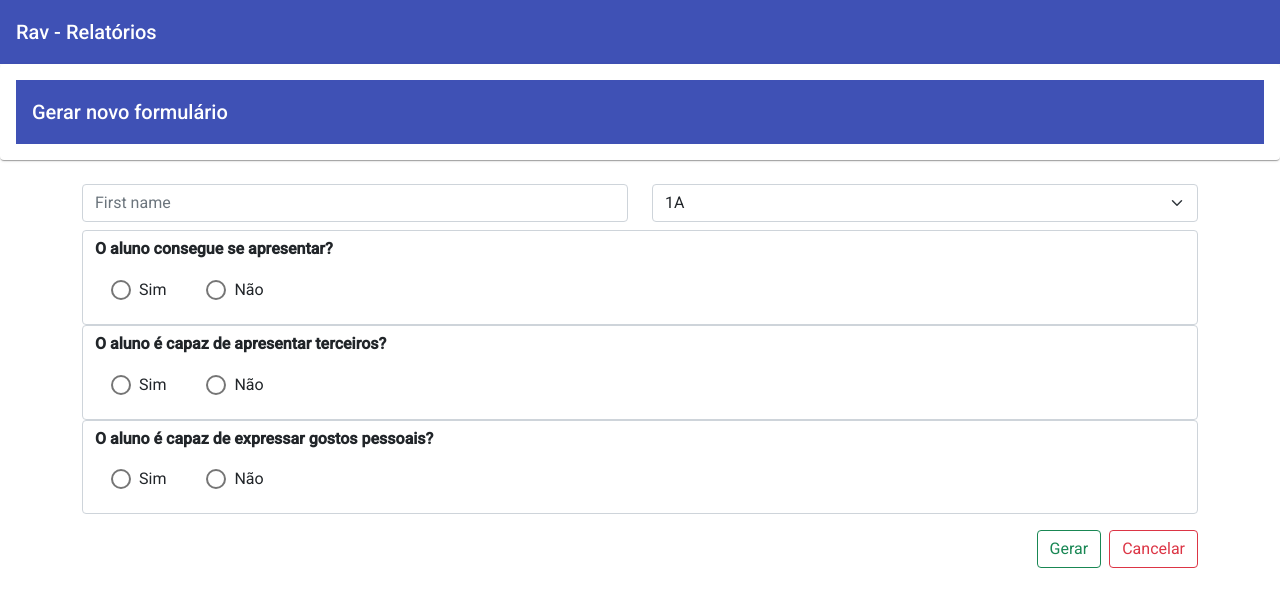
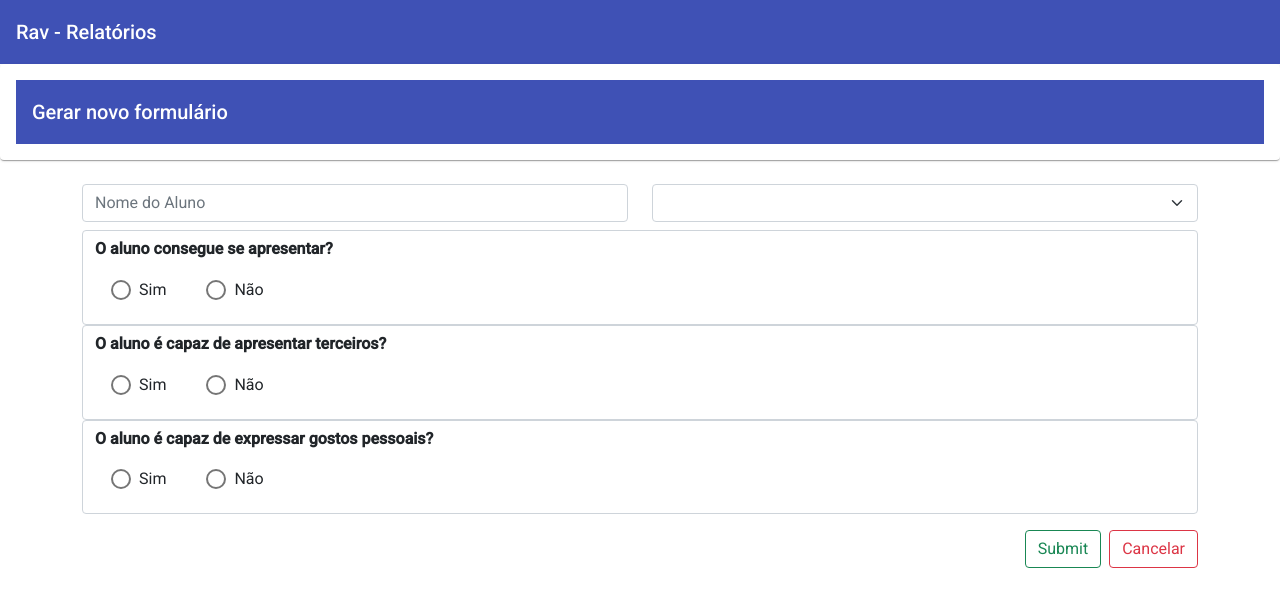
Before and after one commit to Brunostaine/rav-relatorio-de-avaliacao-angular, an Angular app: page /add-aluno in a window 1280 px wide. Shown: the top 606 px of the page. Built offline with nearby package versions, Linux system fonts and the light colour scheme.

Commit message:
Submit com erro

```diff
--- a/src/app/componentes/add-aluno/add-aluno.component.html
+++ b/src/app/componentes/add-aluno/add-aluno.component.html
@@ -6,22 +6,28 @@
 
 <!-- Nome e Turma -->
 
-<form>
+<form [formGroup]="formulario" (ngSubmit)="onSubmit()">
   <div class="container my-3">
     <div class="row">
       <div class="col my-2">
         <input
           type="text"
           class="form-control"
-          placeholder="First name"
-          aria-label="First name"
+          formControlName="nome"
+          placeholder="Nome do Aluno"
+          aria-label="Nome do Aluno"
         />
       </div>
+
       <div class="col my-2">
-        <select *ngFor="let turma of turmas" class="form-select" aria-label="Default select example">
-
-          <option >{{ turma.turma }}</option>
-
+        <select
+          *ngFor="let turma of turmas"
+          class="form-select"
+          aria-label="Default select example"
+          formControlName="turma"
+        >
+          <option disabled>Selecione uma turma</option>
+          <option class="form-control">{{ turma.turma }}</option>
         </select>
       </div>
 
@@ -48,15 +54,13 @@
     </div>
   </div>
   <div class="container">
-    <div class="float-end ">
-      <button type="button" class="btn btn-outline-success mx-2" (click)="onGerar()">Gerar</button>
-      <button type="button" class="btn btn-outline-danger" (click)="onCancel()">Cancelar</button>
+    <div class="float-end">
+      <button type="submit" class="btn btn-outline-success mx-2">Submit</button>
+      <button type="button" class="btn btn-outline-danger" (click)="onCancel()">
+        Cancelar
+      </button>
     </div>
   </div>
-
-
 </form>
 
-
-
 <ng-template #LoadingTemplate> carregando ... </ng-template>
--- a/src/app/componentes/add-aluno/add-aluno.component.ts
+++ b/src/app/componentes/add-aluno/add-aluno.component.ts
@@ -1,5 +1,6 @@
+import { HttpClient } from '@angular/common/http';
 import { Component, OnInit } from '@angular/core';
-import { FormGroup } from '@angular/forms';
+import { FormBuilder, FormControl, FormGroup } from '@angular/forms';
 import { Router } from '@angular/router';
 
 import { AddAlunoService } from './service/add-aluno.service';
@@ -12,14 +13,29 @@ import { AddAlunoService } from './service/add-aluno.service';
 export class AddAlunoComponent implements OnInit {
   listar = [] as any;
   isLoading = false;
-  turmas: any ;
+  turmas: any;
 
-  constructor(private addAlunoService: AddAlunoService, private router: Router) {}
+  constructor(
+    private addAlunoService: AddAlunoService,
+    private router: Router,
+    private fb: FormBuilder,
+    private http: HttpClient
+  ) {}
 
   // Formulario reativo
   formulario!: FormGroup;
 
   ngOnInit(): void {
+    // Formulario
+
+    this.formulario = this.fb.group({
+      nome: [null],
+      turma: [null],
+
+
+    })
+
+    // Lista as questões
     this.isLoading = true;
     this.addAlunoService.listarQuestoes().subscribe({
       next: (resp) => {
@@ -35,20 +51,22 @@ export class AddAlunoComponent implements OnInit {
       },
     });
 
-
+    // Lista as turmas
     this.addAlunoService.listarTurmas().subscribe({
       next: (resp) => {
-        this.turmas = resp
-      }
-    })
-
+        this.turmas = resp;
+      },
+    });
   }
 
-  onGerar(){
+  onSubmit() {
+    console.log(this.formulario)
 
+    this.addAlunoService.SubmitFormulario(this.formulario.value).subscribe()
   }
 
-  onCancel(){
-    this.router.navigate([''])
+
+  onCancel(): void {
+    this.router.navigate(['']);
   }
 }
--- a/src/app/componentes/add-aluno/add-aluno.module.ts
+++ b/src/app/componentes/add-aluno/add-aluno.module.ts
@@ -1,7 +1,9 @@
 import { CommonModule } from '@angular/common';
+import { HttpClientModule } from '@angular/common/http';
 import { NgModule } from '@angular/core';
 import { ReactiveFormsModule } from '@angular/forms';
 import { AppMaterialModule } from 'src/app/shared/app-material/app-material.module';
+
 import { AddAlunoComponent } from './add-aluno.component';
 
 
@@ -13,7 +15,8 @@ import { AddAlunoComponent } from './add-aluno.component';
   imports: [
     CommonModule,
     AppMaterialModule,
-    ReactiveFormsModule
+    ReactiveFormsModule,
+    HttpClientModule
   ]
 })
 export class AddAlunoModule { }
--- a/src/app/componentes/add-aluno/service/add-aluno.service.ts
+++ b/src/app/componentes/add-aluno/service/add-aluno.service.ts
@@ -1,5 +1,6 @@
 import { HttpClient } from '@angular/common/http';
 import { Injectable } from '@angular/core';
+import { take } from 'rxjs';
 
 @Injectable({
   providedIn: 'root',
@@ -7,6 +8,7 @@ import { Injectable } from '@angular/core';
 export class AddAlunoService {
   private readonly API = 'assets/db.json';
   private readonly TURMA = 'assets/turmas.json'
+  private readonly FORM = 'assets/list.json'
 
   constructor(private HttpClient: HttpClient) {}
 
@@ -17,4 +19,8 @@ export class AddAlunoService {
   listarTurmas(){
     return this.HttpClient.get<any>(this.TURMA)
   }
+
+  SubmitFormulario(form: any){
+    return this.HttpClient.post<any>(this.FORM, form).pipe(take(1))
+  }
 }
```
